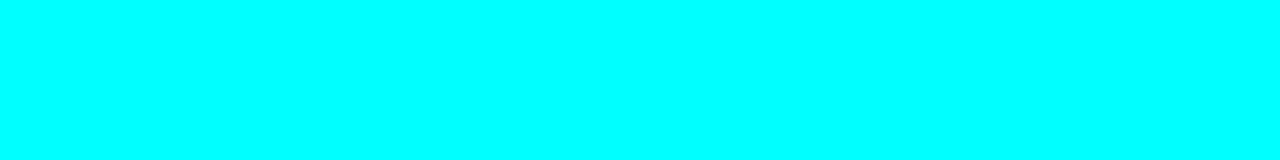
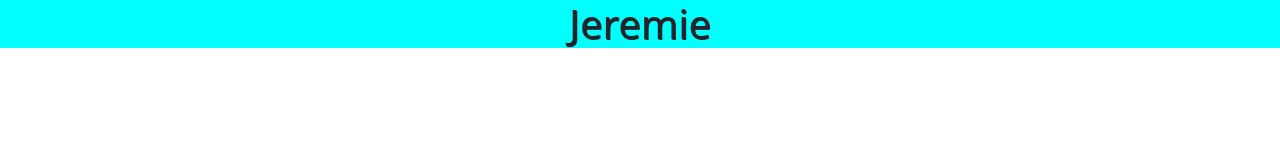
Before and after one commit to JeremieAgee/Capstone-Project, a plain HTML site: page index.html in a window 1280 px wide. Drawn offline with nearby package versions, Linux system fonts and the light colour scheme.

```diff
--- a/index.html
+++ b/index.html
@@ -4,6 +4,7 @@
 </head>
 <body>
     <header>
+        <h1>Jeremie</h1>
 
     </header>
     <main>
--- a/style.css
+++ b/style.css
@@ -1,3 +1,10 @@
 html{
+    background-color: white;
+}
+html body{
     background-color: aqua;
 }
+header{
+    text-align: center;
+    text-shadow: 1px 1px;
+}
```
Also changed, not shown: img/capstone-wireframe.png (added), 1 other file.
